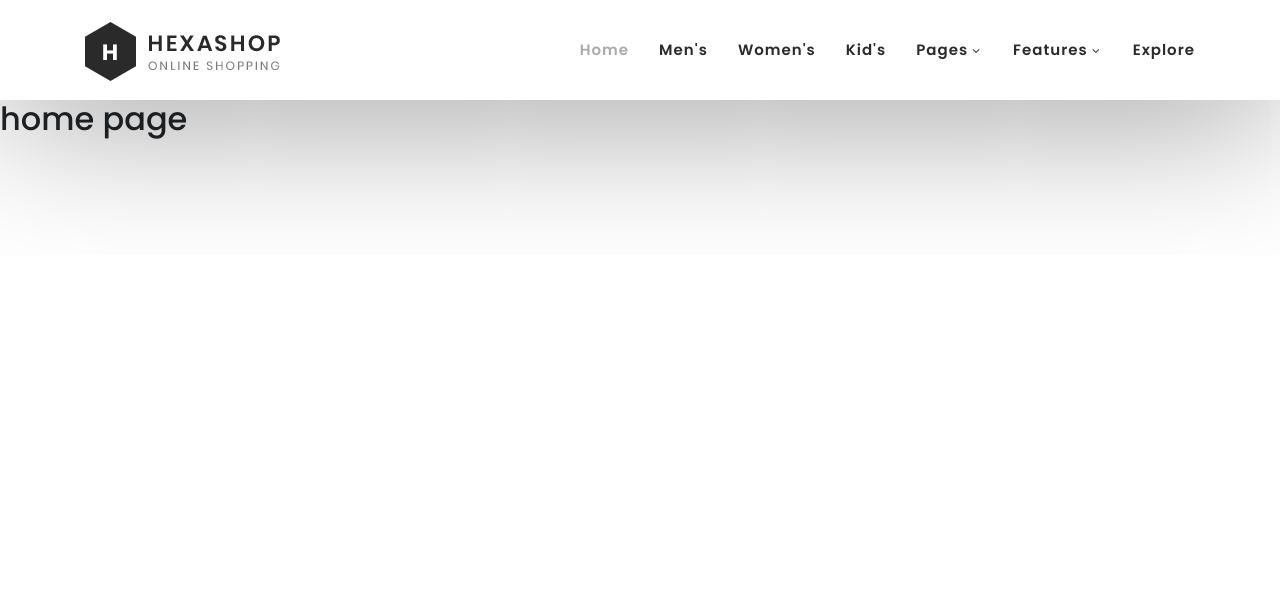
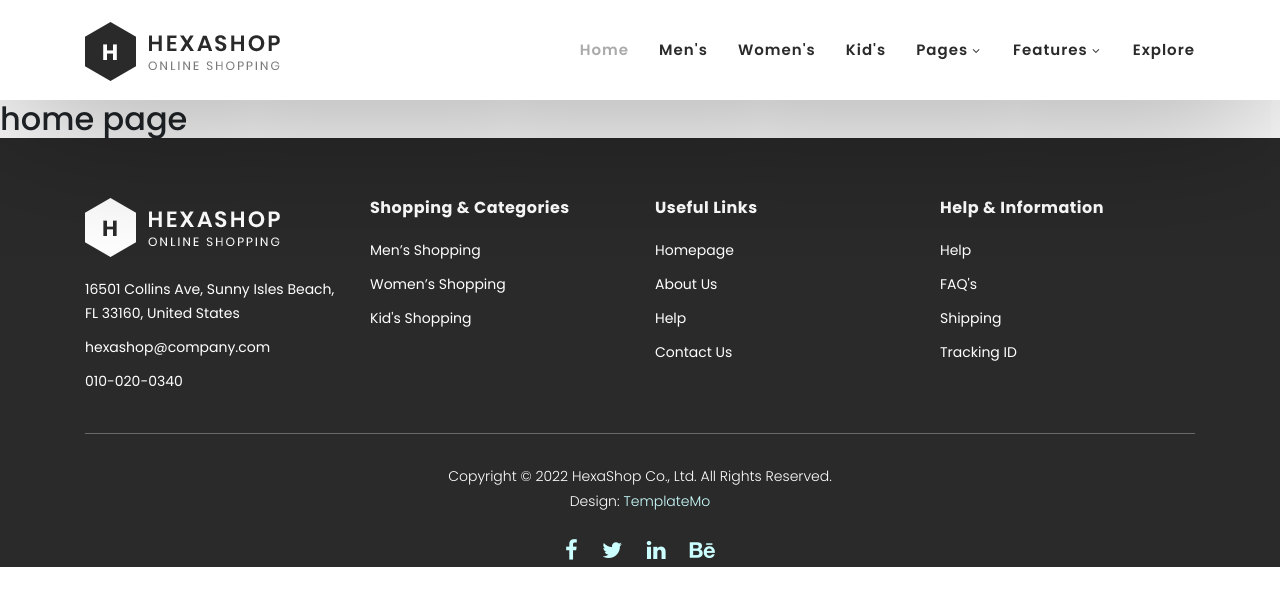
Before and after one commit to yasser-sab/eCom-1-, a Django app: page / in a window 1280 px wide. Shown: the top 606 px of the page. Run offline with Django 4.2, Linux system fonts and the light colour scheme; some libraries are stand-ins or nearby versions.

Commit message:
intergate footer for master page

```diff
--- a/ecommerce/static/assets/css/templatemo-hexashop.css
+++ b/ecommerce/static/assets/css/templatemo-hexashop.css
@@ -1499,8 +1499,7 @@ footer
 */
 
 footer {
-  margin-top: 60px;
-  padding: 60px 0px 30px 0px;
+  padding-top: 60px ;
   background-color: #2a2a2a;
 }
 
--- a/ecommerce/templates/master.html
+++ b/ecommerce/templates/master.html
@@ -65,8 +65,67 @@
     </header>
     <!-- ***** Header Area End ***** -->
     <div style="height:100px;"></div>
+
     {% block content %}{% endblock %}
 
+    <!-- ***** Footer Start ***** -->
+    <footer>
+        <div class="container">
+            <div class="row">
+                <div class="col-lg-3">
+                    <div class="first-item">
+                        <div class="logo">
+                            <img src="{% static '/assets/images/white-logo.png' %}" alt="hexashop ecommerce templatemo">
+                        </div>
+                        <ul>
+                            <li><a href="#">16501 Collins Ave, Sunny Isles Beach, FL 33160, United States</a></li>
+                            <li><a href="#">hexashop@company.com</a></li>
+                            <li><a href="#">010-020-0340</a></li>
+                        </ul>
+                    </div>
+                </div>
+                <div class="col-lg-3">
+                    <h4>Shopping &amp; Categories</h4>
+                    <ul>
+                        <li><a href="#">Men’s Shopping</a></li>
+                        <li><a href="#">Women’s Shopping</a></li>
+                        <li><a href="#">Kid's Shopping</a></li>
+                    </ul>
+                </div>
+                <div class="col-lg-3">
+                    <h4>Useful Links</h4>
+                    <ul>
+                        <li><a href="#">Homepage</a></li>
+                        <li><a href="#">About Us</a></li>
+                        <li><a href="#">Help</a></li>
+                        <li><a href="#">Contact Us</a></li>
+                    </ul>
+                </div>
+                <div class="col-lg-3">
+                    <h4>Help &amp; Information</h4>
+                    <ul>
+                        <li><a href="#">Help</a></li>
+                        <li><a href="#">FAQ's</a></li>
+                        <li><a href="#">Shipping</a></li>
+                        <li><a href="#">Tracking ID</a></li>
+                    </ul>
+                </div>
+                <div class="col-lg-12">
+                    <div class="under-footer">
+                        <p>Copyright © 2022 HexaShop Co., Ltd. All Rights Reserved.
+
+                        <br>Design: <a href="https://templatemo.com" target="_parent" title="free css templates">TemplateMo</a></p>
+                        <ul>
+                            <li><a href="#"><i class="fa fa-facebook"></i></a></li>
+                            <li><a href="#"><i class="fa fa-twitter"></i></a></li>
+                            <li><a href="#"><i class="fa fa-linkedin"></i></a></li>
+                            <li><a href="#"><i class="fa fa-behance"></i></a></li>
+                        </ul>
+                    </div>
+                </div>
+            </div>
+        </div>
+    </footer>
 
     <script src="{% static '/assets/js/imgfix.min.js' %}"></script>
     <script src="{% static '/assets/js/accordions.js' %}"></script>
```
